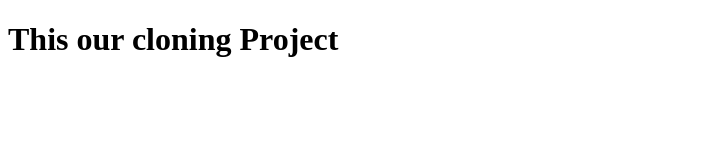
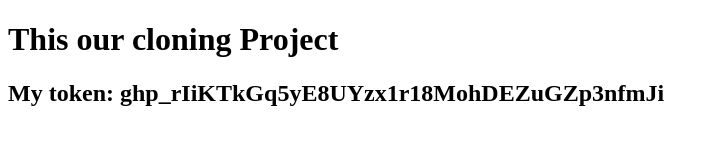
Before and after one commit to ronyweb541/clonning_project, a plain HTML site: page index.html in a window 1280 px wide. Shown: the whole page, without its empty margins (0-718 px from the left). Drawn offline with Linux system fonts and the light colour scheme.

Commit message:
second commit

```diff
--- a/index.html
+++ b/index.html
@@ -7,5 +7,6 @@
 </head>
 <body>
 	<h1>This our cloning Project</h1>
+	<h2> My token: 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 </h2>
 </body>
 </html>
```
Also changed, not shown: one.txt.
